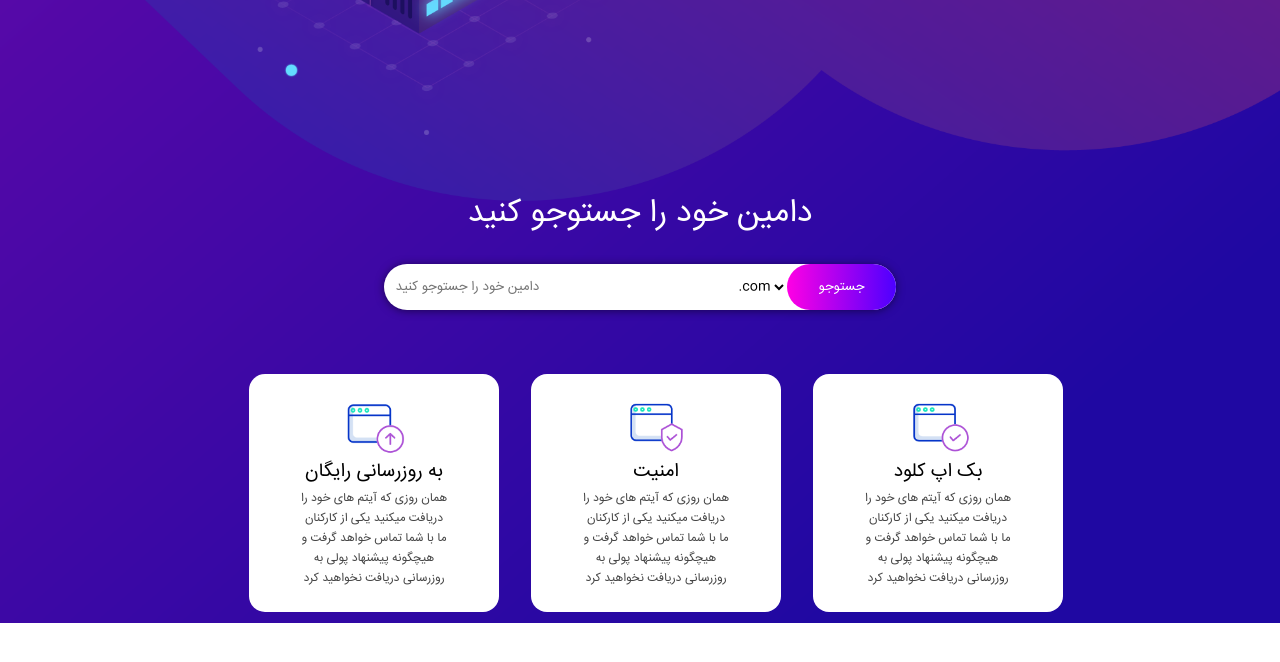
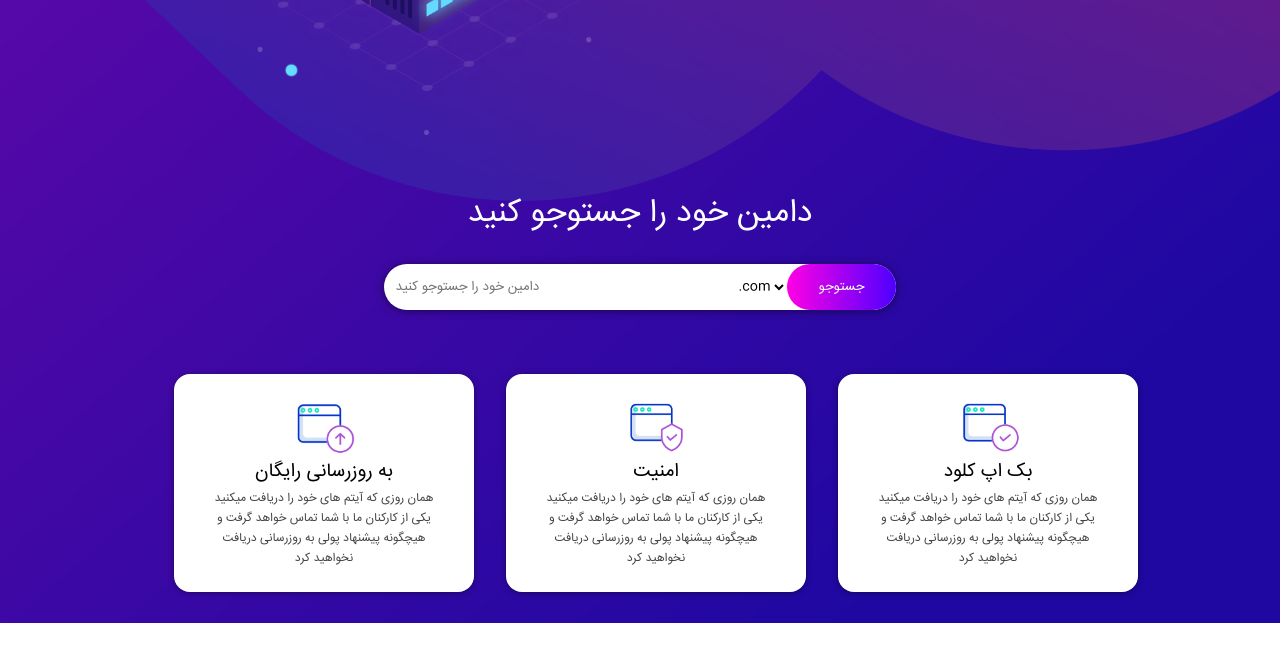
Before and after one commit to DanialModiri/balutsoft, a plain HTML site: page index.html in a window 1280 px wide. Shown: the part 577-1239 px from the top of the page. Drawn offline with Linux system fonts and the light colour scheme.

Commit message:
head-sectino-complete

```diff
--- a/lastheadsection.css
+++ b/lastheadsection.css
@@ -5,12 +5,13 @@
 }
 
 .last-head-section .card {
-    padding: 24px 50px;
+    padding: 24px 32px;
     box-sizing: border-box;
-    width: 250px;
+    width: 300px;
     background-color: white;
     border-radius: 16px;
     margin-left: 32px;
+    box-shadow: 0 1px 6px 0 rgba(0, 0, 0, 0.4);
 }
 
 .last-head-section .card img {
```
